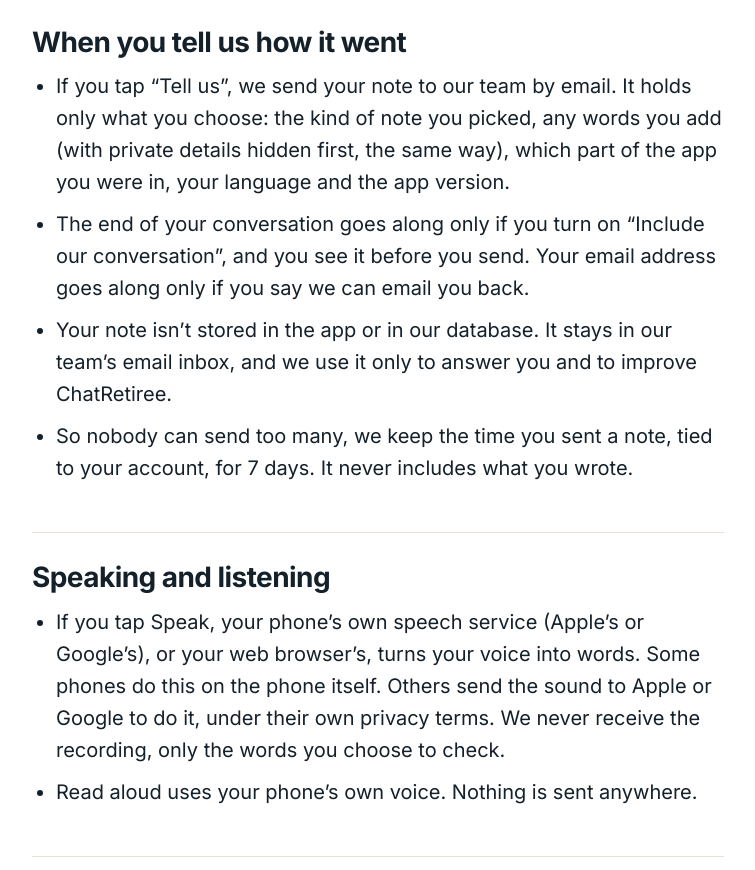
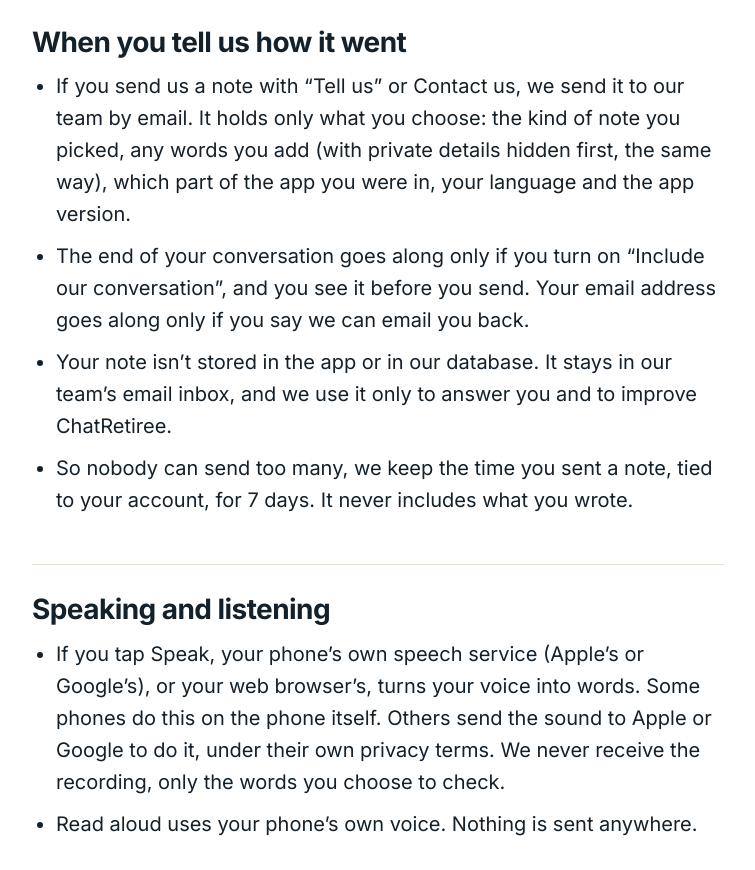
Before and after one commit to devchatretiree/chatretiree-website, a plain HTML site: page privacy/index.html in a window 1280 px wide. Shown: the part 4950-5820 px from the top of the page, without its empty margins (444-1199 px from the left). Drawn offline with Linux system fonts and the light colour scheme.

Commit message:
Privacy policy: Contact us sends from the app too (#21)
Claude-Session: https://claude.ai/code/session_01E5z8CH3ygAmyvLptDMHUXV

Co-authored-by: Claude <noreply@anthropic.com>

```diff
--- a/privacy/index.html
+++ b/privacy/index.html
@@ -83,7 +83,7 @@
 <li>When you write to ChatRetiree on Home, we hide private details first, the same way. Then the last few messages of your conversation go to the same AI service, which works out what you need and writes a short reply, like a question back to you. It doesn’t answer from its own knowledge: answers still come from the scam check, official guides, official alerts and official help pages.</li>
 <li>The conversation stays only in the app’s memory on your phone. It’s cleared when you close the app, sign out, or tap the ChatRetiree logo on Home. We don’t store it.</li>
 </ul></section><section class="pv-sec" id="when-you-tell-us-how-it-went" aria-labelledby="when-you-tell-us-how-it-went-h"><h3 id="when-you-tell-us-how-it-went-h">When you tell us how it went</h3><ul>
-<li>If you tap “Tell us”, we send your note to our team by email. It holds only what you choose: the kind of note you picked, any words you add (with private details hidden first, the same way), which part of the app you were in, your language and the app version.</li>
+<li>If you send us a note with “Tell us” or Contact us, we send it to our team by email. It holds only what you choose: the kind of note you picked, any words you add (with private details hidden first, the same way), which part of the app you were in, your language and the app version.</li>
 <li>The end of your conversation goes along only if you turn on “Include our conversation”, and you see it before you send. Your email address goes along only if you say we can email you back.</li>
 <li>Your note isn’t stored in the app or in our database. It stays in our team’s email inbox, and we use it only to answer you and to improve ChatRetiree.</li>
 <li>So nobody can send too many, we keep the time you sent a note, tied to your account, for 7 days. It never includes what you wrote.</li>
```
Also changed, not shown: tools/privacy-source.html (+1 -1 lines).
